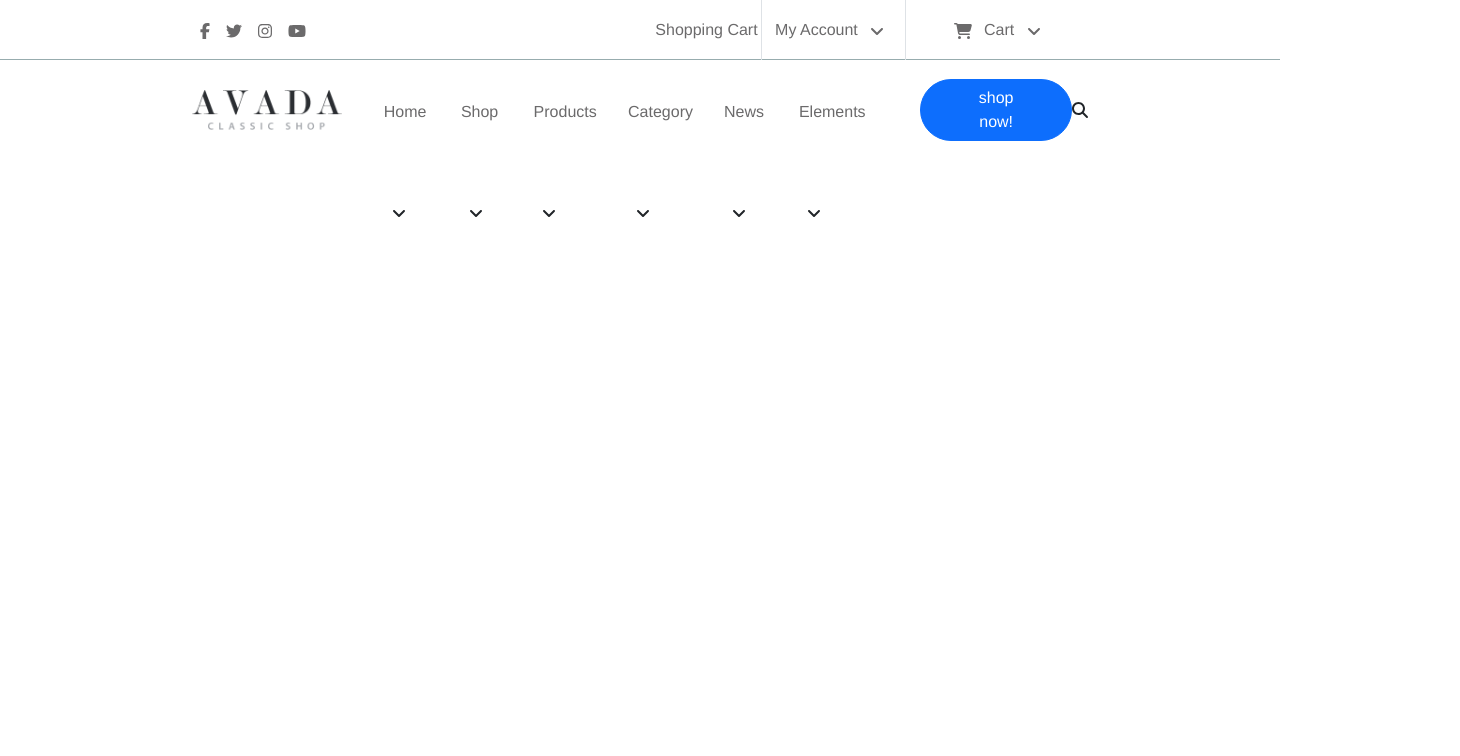
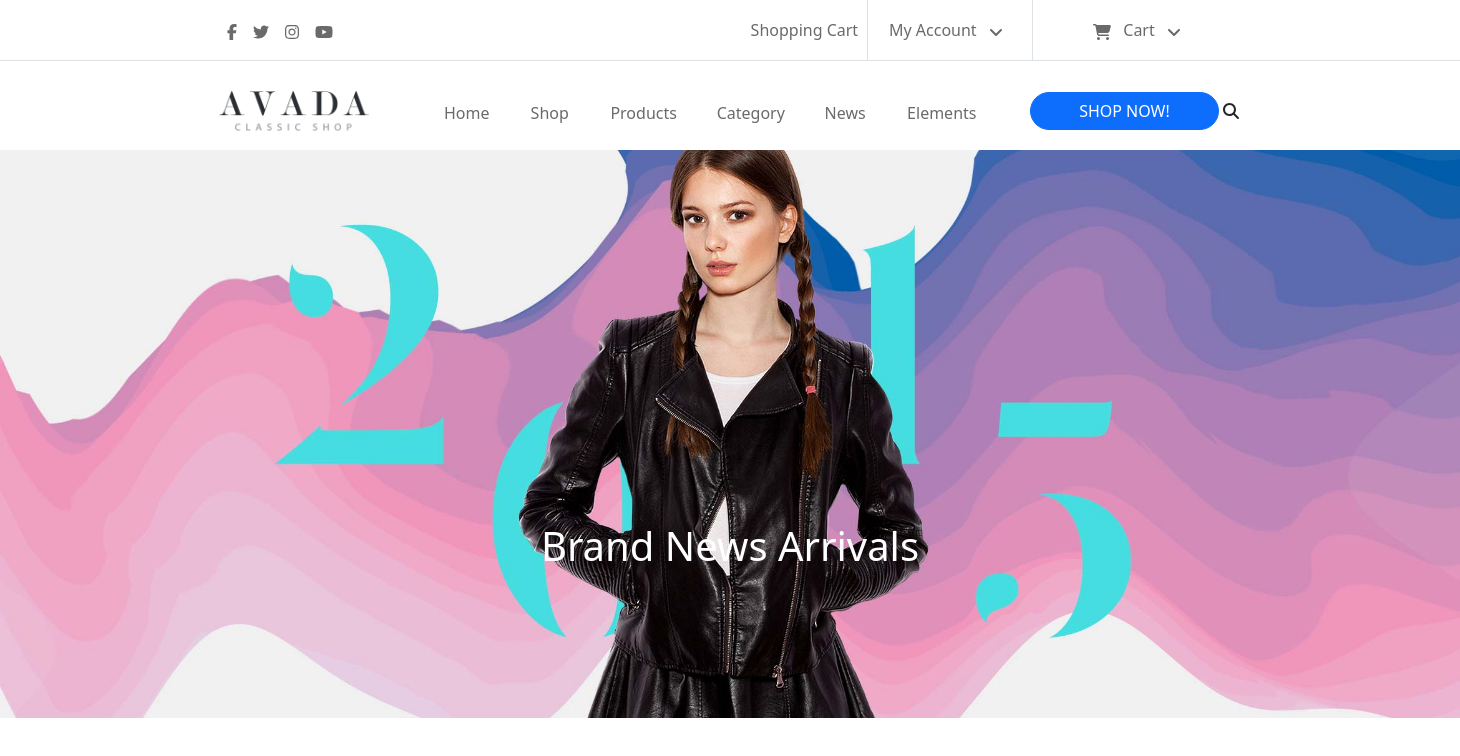
Before and after one commit to gatsuBerserk/classic-shop, a Vue app: page / in a window 1280 px wide. Shown: the top 756 px of the page, 1460 px wide, since content can reach past the window. Built offline with nearby package versions, Linux system fonts and the light colour scheme.

Commit message:
jumbo in progress

```diff
--- a/src/App.vue
+++ b/src/App.vue
@@ -1,7 +1,6 @@
 <template>
   <div id="app">
     <Header/>
-    <JumboArrivals/>
     <Main/>
     <Footer/>
   </div>
@@ -9,7 +8,6 @@
 
 <script>
 import Header from './components/Header.vue'
-import JumboArrivals from "./components/JumboArrivals.vue"
 import Main from "./components/Main.vue"
 import Footer from "./components/Footer.vue"
 
@@ -17,7 +15,6 @@ export default {
   name: 'App',
   components: {
     Header,
-    JumboArrivals,
     Main,
     Footer,
 
@@ -28,7 +25,4 @@ export default {
 <style lang="scss">
 @import "./assets/style.scss";
 
-#app {
-  font-family: Avenir, Helvetica, Arial, sans-serif;
-}
 </style>
--- a/src/assets/partials/_variables.scss
+++ b/src/assets/partials/_variables.scss
@@ -8,3 +8,7 @@
     justify-content: center;
     align-items: center;
 }
+
+.minW{
+    min-width: 1460px;
+}
--- a/src/components/Header.vue
+++ b/src/components/Header.vue
@@ -1,9 +1,11 @@
 <template>
-  <header>
-      <div class="wrapper">
+    <header class="wrapper minW">
+         <!--Social and Cart  -->
+        <section id="up" class="border-bottom">
             <div class="my-container">
                 <div class="conteiner-fluid">
                     <div class="row d-flex align-items-center">
+                        <!-- Social -->
                         <div class="col-6 d-flex align-items-center">
                             <a href="">
                                 <font-awesome-icon icon="fa-brands fa-facebook-f" class="mx-2" />
@@ -18,11 +20,13 @@
                                 <font-awesome-icon icon="fa-brands fa-youtube" class="mx-2"/>
                             </a>
                         </div>
+                        <!-- Cart -->
                         <div class="col-6 d-flex my-col justify-content-center ">
                             <div class="col-3  my-col ">
                                 <a href="#">
                                     Shopping Cart
-                                </a></div>
+                                </a>
+                            </div>
                             <div class="col-4  my-col border-start border-end px-2">
                                 <a href="#">
                                     My Account
@@ -34,16 +38,19 @@
                                     <font-awesome-icon icon="fa-solid fa-cart-shopping" class="mx-2"/>
                                     Cart
                                     <font-awesome-icon icon="fa-solid fa-angle-down" class="mx-2"/>
-
                                 </a>
                             </div>
-
                         </div>
-
                     </div>
+                </div>
+            </div>
+        </section>
+                <!--Shopping NavBar  -->
                     <section id="navbar">
+                        <div class="my-container">
+                            <div class="container-fluid">
                                 <div class="row my-nav align-items-center">
-                            <div class="col">
+                                    <div class="col p-0">
                                         <img src="../assets/img-progetto/classic_shop_logo2x.png" alt="Avada Logo">
                                     </div>
                                     <div class="col-7 ">
@@ -52,22 +59,18 @@
                                                     <a href="#">{{element}}</a>
                                                     <font-awesome-icon icon="fa-solid fa-angle-down" class="mx-2"/>
                                             </li>
-
                                         </ul>
                                     </div>
-                            <div class="col d-flex justify-content-between align-items-center">
-                                <button class="btn btn-primary rounded-pill px-5">
+                                    <div class="col d-flex justify-content-around align-items-center p-0">
+                                        <button class="btn btn-primary rounded-pill px-5 text-uppercase">
                                             shop now!
                                         </button>
                                         <font-awesome-icon icon="fa-solid fa-magnifying-glass"/>
                                     </div>
                                 </div>
-                    </section>
-
                             </div>
                         </div>
-
-        </div>
+                  </section>
     </header>
 </template>
 
@@ -99,11 +102,9 @@ header{
 }
 .wrapper{
     width: 100%;
-    height: 60px;
-    border-bottom: 1px solid $cascade;
+    height: 150px;
         .my-container{
             height: 60px;
-
             a{
                 text-decoration: none;
                 color: $fedora;
@@ -111,30 +112,24 @@ header{
                     color: $shark;
                 }
             }
-
             .my-col{
                 height: 60px;
                 :hover{
                     background-color: silver;
                     color: $shark;
                 }
-
-
             }
         }
+    section#navbar{
         .my-nav{
         height: 100px;
         }
-
         img{
         width: 150px;
         }
-
-
         ul{
         margin: 0;
         padding: 0;
-
         li{
             border-top: 2px solid transparent;
             line-height: 100px;
@@ -145,9 +140,10 @@ header{
                 &:hover{
                 border-top: 2px solid $hovelock;
                 }
-
             }
         }
+    }
+
 
 }
 
--- /dev/null
+++ b/src/components/Jumbo.vue
@@ -0,0 +1,49 @@
+<template>
+  <section class="jumbo minW position-relative">
+    <section class="collection">
+      <h1>brand news arrivals</h1>
+    </section>
+  </section>
+</template>
+
+<script>
+export default {
+    name: "JumboArrivals",
+
+}
+</script>
+
+<style lang="scss" scoped>
+@import "../assets/style.scss";
+.jumbo{
+  position: relative;
+  height: 800px;
+  background: url(../assets/img-progetto/home1_slide_three_bg_2.jpg) top/ cover;
+  background-repeat: no-repeat;
+  background-size: 100%;
+  .offert{
+      div.demons,
+          div.price{
+            border-radius: 10px;
+            width: 100px;
+            height: 100px;
+            background-color:$confetti;
+            border: 1px solid black;
+            margin-bottom: 1rem;
+          }
+  }
+  section.collection{
+    position: absolute;
+    top:50%;
+    left: 50%;
+    transform: translate(-50%, -50%);
+    color: white;
+    text-transform: capitalize;
+
+  }
+
+
+}
+
+
+</style>
--- a/src/components/JumboArrivals.vue
+++ /dev/null
@@ -1,16 +0,0 @@
-<template>
-  <div>
-
-  </div>
-</template>
-
-<script>
-export default {
-    name: "JumboArrivals",
-
-}
-</script>
-
-<style>
-
-</style>
--- a/src/components/Main.vue
+++ b/src/components/Main.vue
@@ -1,12 +1,15 @@
 <template>
-  <div>
+      <Jumbo/>
 
-  </div>
 </template>
 
 <script>
+import Jumbo from "../components/Jumbo.vue";
 export default {
     name:"MainShop",
+    components:{
+      Jumbo,
+    }
 
 }
 </script>
```
Lines whose indentation alone changed are shown as unchanged.
